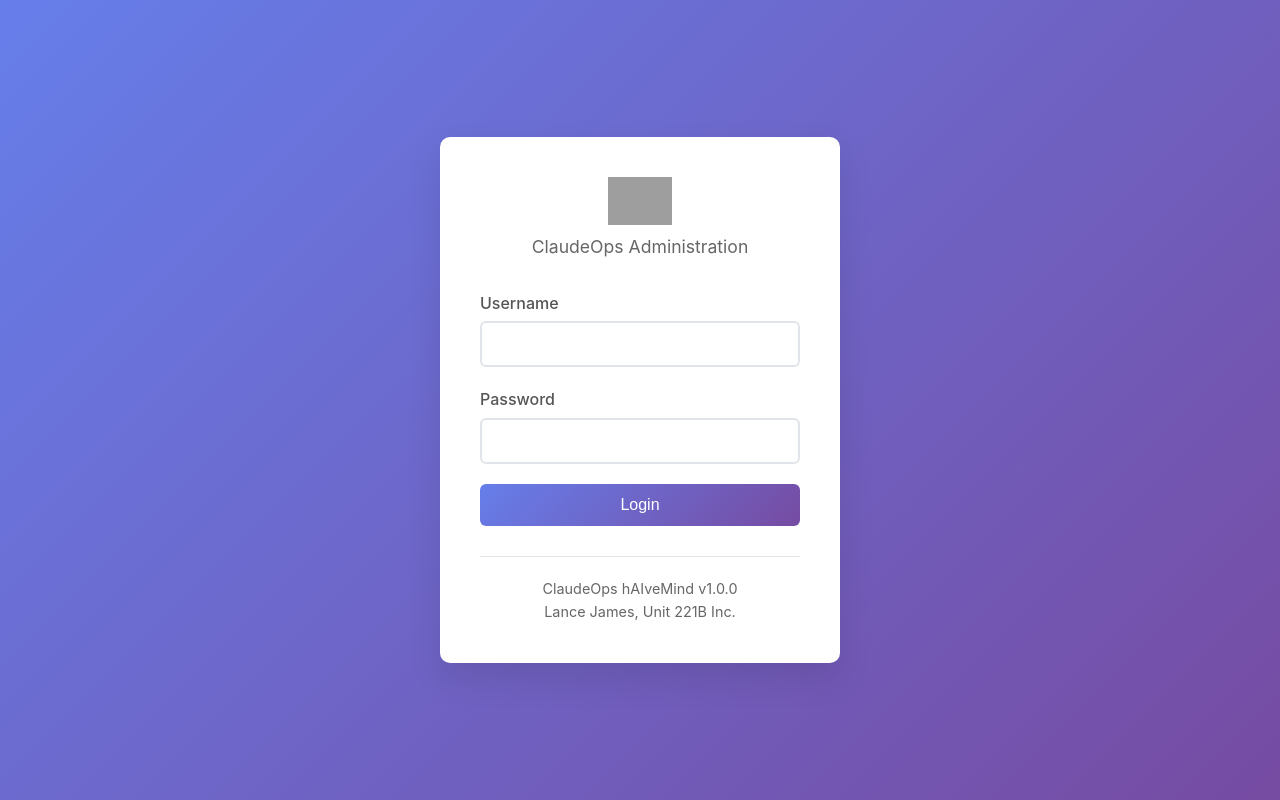
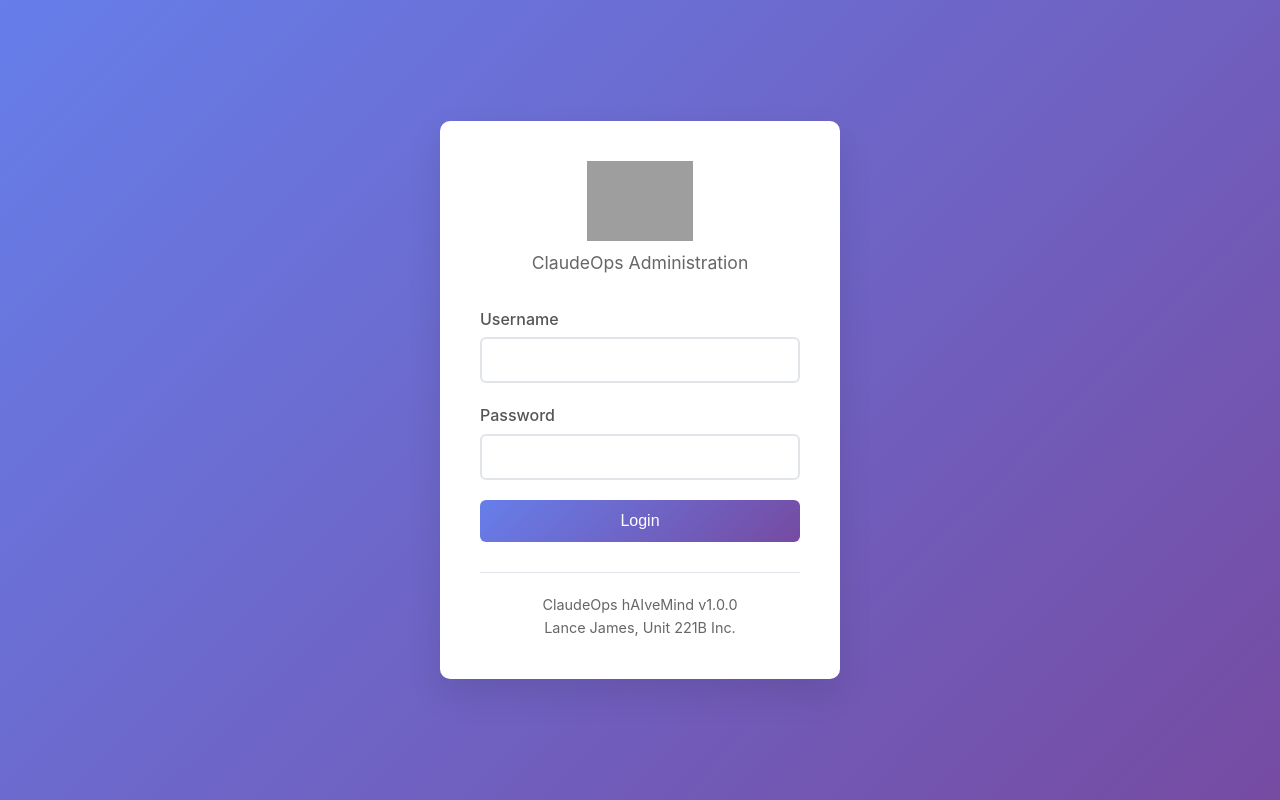
Before and after one commit to lancejames221b/agent-hivemind, a plain HTML site: page admin/login.html in a window 1280 px wide. Drawn offline with Linux system fonts and the light colour scheme; grey boxes are pictures that could not be loaded.

Commit message:
Increase login page logo size from 48px to 80px for better visibility

```diff
--- a/admin/login.html
+++ b/admin/login.html
@@ -9,7 +9,7 @@
 <body class="login-page">
     <div class="login-container">
         <div class="login-header">
-            <img src="/assets/logo.png" alt="hAIveMind" style="height: 48px;">
+            <img src="/assets/logo.png" alt="hAIveMind" style="height: 80px;">
             <p>ClaudeOps Administration</p>
         </div>
 
```
